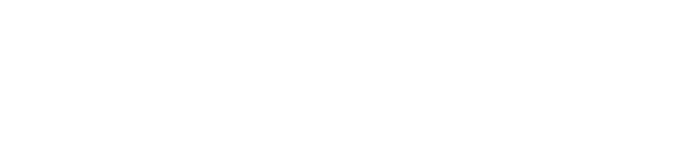
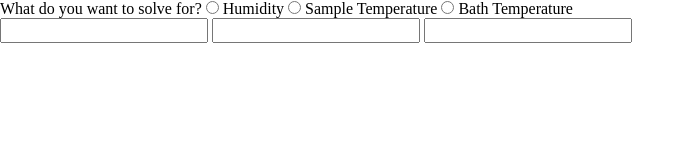
Before and after one commit to sheley/matt, a plain HTML site: page matt.html in a window 1280 px wide. Shown: the whole page, without its empty margins (0-695 px from the left). Drawn offline with nearby package versions, Linux system fonts and the light colour scheme.

Commit message:
beginning of html form

```diff
--- a/matt.html
+++ b/matt.html
@@ -1,10 +1,27 @@
 <html>
 <head>
+	<meta charset="utf-8" />
 	<script src="matt.js"></script>
+	<link rel="stylesheet" href="css/normalize.css">
+	<link rel="stylesheet" href="css/style.css">
 </head>
 <body>
 	<script>
 		test();
 	</script>
+	<div class="field">
+		<label for="unknown">What do you want to solve for?</label>
+		<input type="radio" name="unknown" value="humidity"/> Humidity
+		<input type="radio" name="unknown" value="sampletemperature"/> Sample Temperature
+		<input type="radio" name="unknown" value="bathtemperature"/> Bath Temperature
+	</div>
+	<div class="field">
+		<label for="humidity"></label>
+		<input type="text" class="input" name="humidity" id="humidity"/>
+		<label for="sampletemperature"></label>
+		<input type="text" class="input" name="sampletemperature" id="sampletemperature"/>
+		<label for="bathtemperature"></label>
+		<input type="text" class="input" name="bathtemperature" id="bathtemperature"/>
+	</div>
 </body>
 </html>
--- a/matt.js
+++ b/matt.js
@@ -1,4 +1,4 @@
-//Desired parameters - pick 2 of 3, set desired to 0
+//Desired parameters - pick 2 of 3, get answer for third
 
 var log10 = function (x) {
 	return Math.log(x) / Math.log(10)
```
